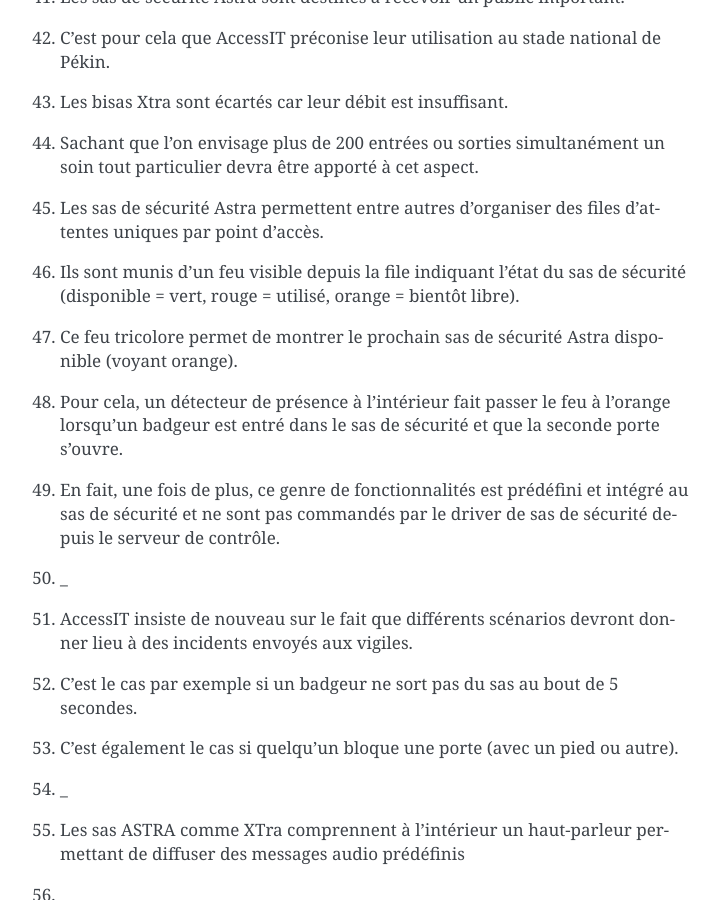
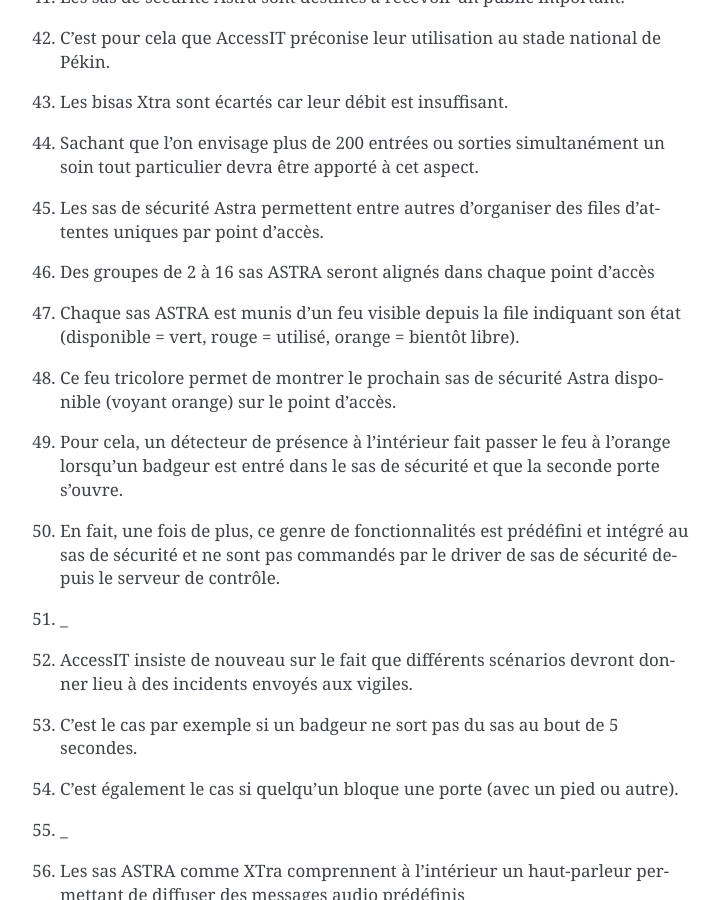
Before and after one commit to cyrilled/ALC, a Sphinx documentation site: the page built from docs/res/CR004.rst, in a window 1280 px wide and 900 px high, scrolled down 4322 px. Shown: the whole window, without its empty margins (390-1110 px from the left). Built offline with Sphinx 7.4.7, drawn with Linux system fonts in a browser that asks for light colours.

Commit message:
groupes de bissas

```diff
--- a/docs/res/CR004.rst
+++ b/docs/res/CR004.rst
@@ -77,9 +77,9 @@
 #. Les bisas Xtra sont écartés car leur débit est insuffisant.
 #. Sachant que l'on envisage plus de 200 entrées ou sorties simultanément un soin tout particulier devra être apporté à cet aspect.
 #. Les sas de sécurité Astra permettent entre autres d'organiser des files d'attentes uniques par point d'accès.
-#. Ils sont munis d'un feu visible depuis la file indiquant l'état du sas de sécurité
-   (disponible = vert, rouge = utilisé, orange = bientôt libre).
-#. Ce feu tricolore permet de montrer le prochain sas de sécurité Astra disponible (voyant orange).
+#. Des groupes de 2 à 16 sas ASTRA seront alignés dans chaque point d’accès
+#. Chaque sas ASTRA est munis d'un feu visible depuis la file indiquant son état (disponible = vert, rouge = utilisé, orange = bientôt libre).
+#. Ce feu tricolore permet de montrer le prochain sas de sécurité Astra disponible (voyant orange) sur le point d'accès.
 #. Pour cela, un détecteur de présence à l’intérieur fait passer le feu à l'orange lorsqu'un badgeur est entré dans le sas de sécurité et que la seconde porte s’ouvre.
 #. En fait, une fois de plus, ce genre de fonctionnalités est prédéfini et intégré au sas de sécurité et ne sont pas commandés par le driver de sas de sécurité depuis le serveur de contrôle.
 #. _
```
Also changed, not shown: 1 other file.
